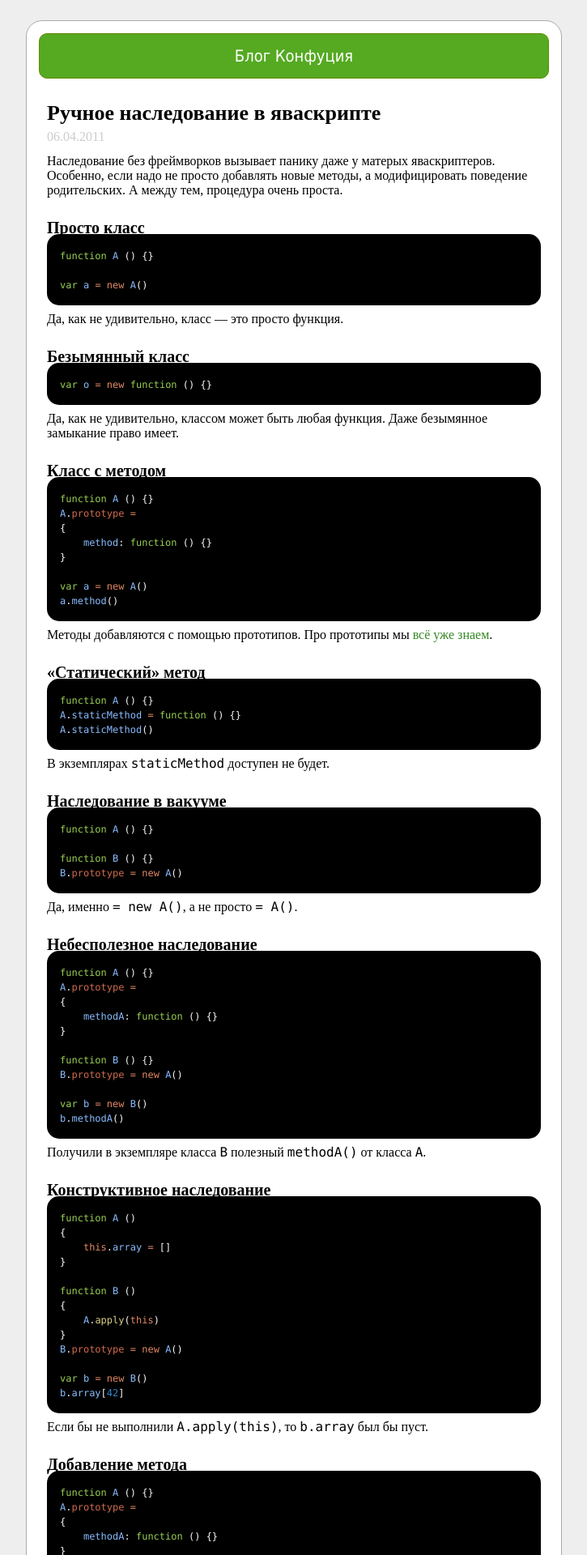
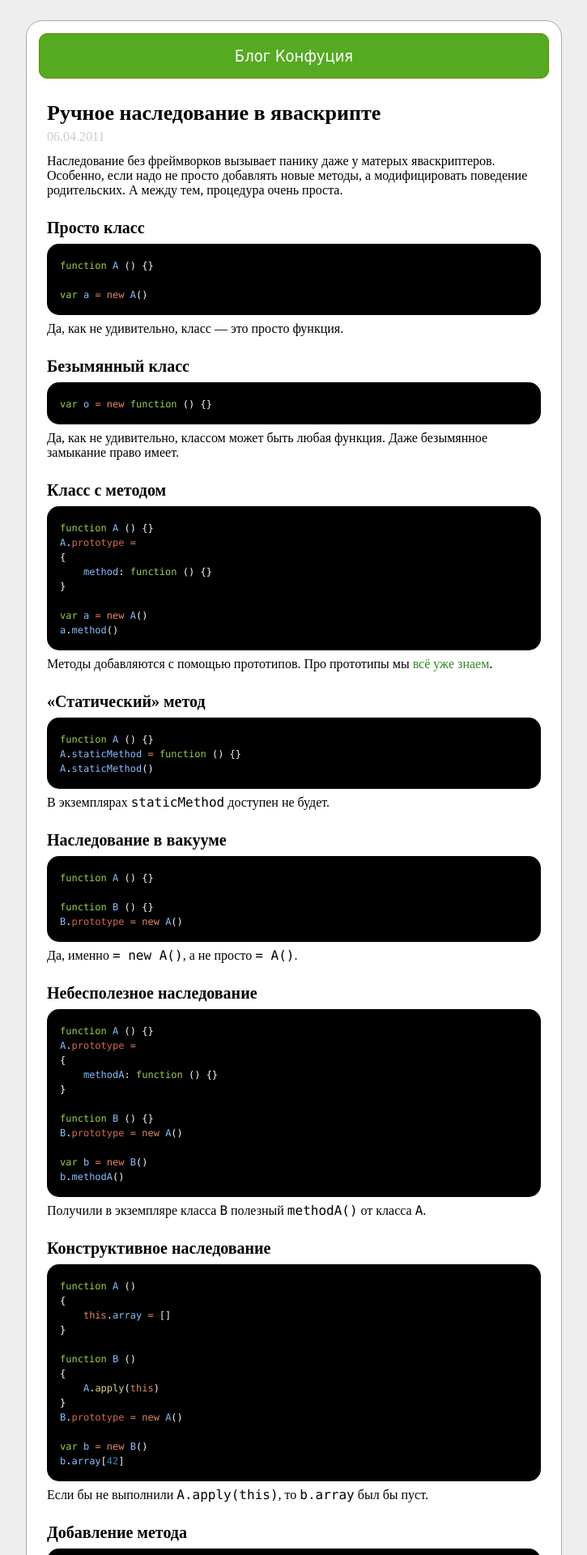
Before and after one commit to kung-fu-tzu/leonov.github.io, a Jekyll site: the page built from _posts/2011-04-06-native-javascript-inheritance.html, in a window 1280 px wide. Shown: the top 1920 px of the page at 81% size, without its empty margins (277-1002 px from the left). Built offline with Jekyll 4.4.1, drawn with Linux system fonts in a browser that asks for light colours.

Commit message:
don't break the site view

```diff
--- a/_posts/2011-04-06-native-javascript-inheritance.html
+++ b/_posts/2011-04-06-native-javascript-inheritance.html
@@ -7,7 +7,6 @@ layout: post
 <style>
 section { margin: 1.75em 0; }
 section h { font-size: 1.17em; font-weight: bold; }
-pre { margin-top: -0.5em; }
 </style>
 
 <section>
```
